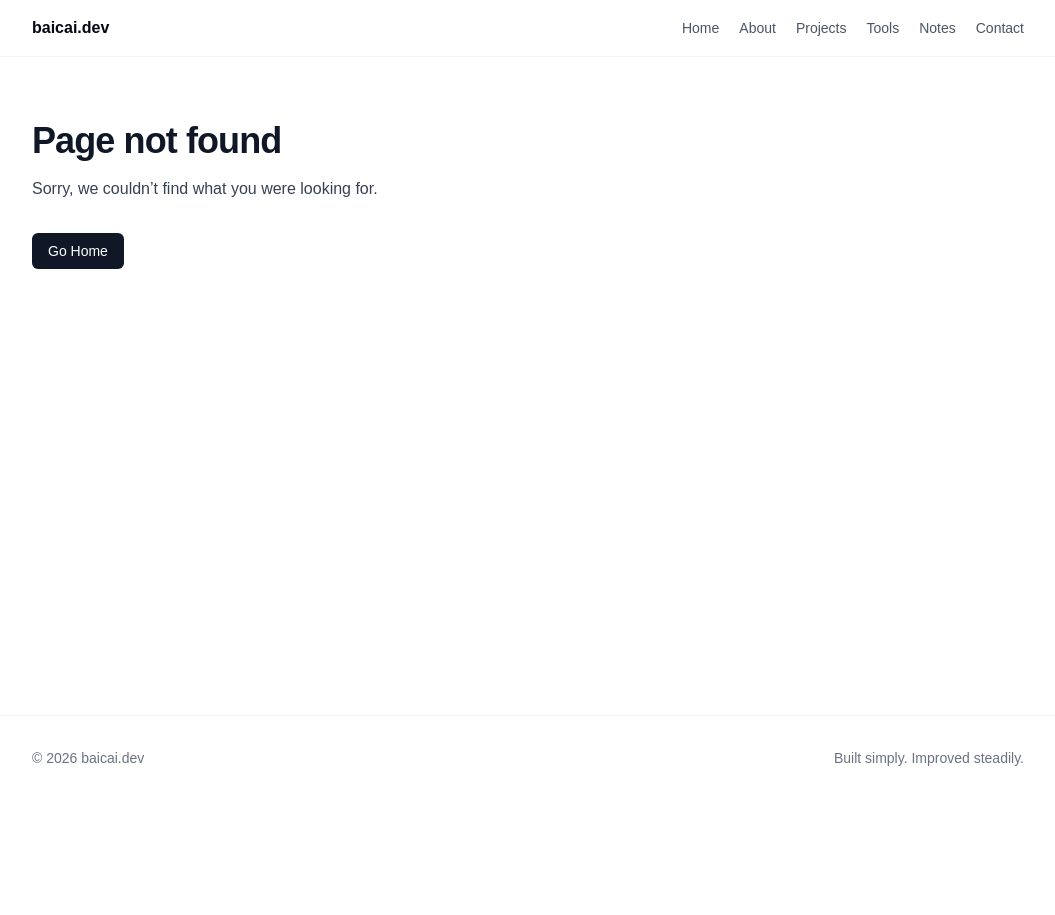
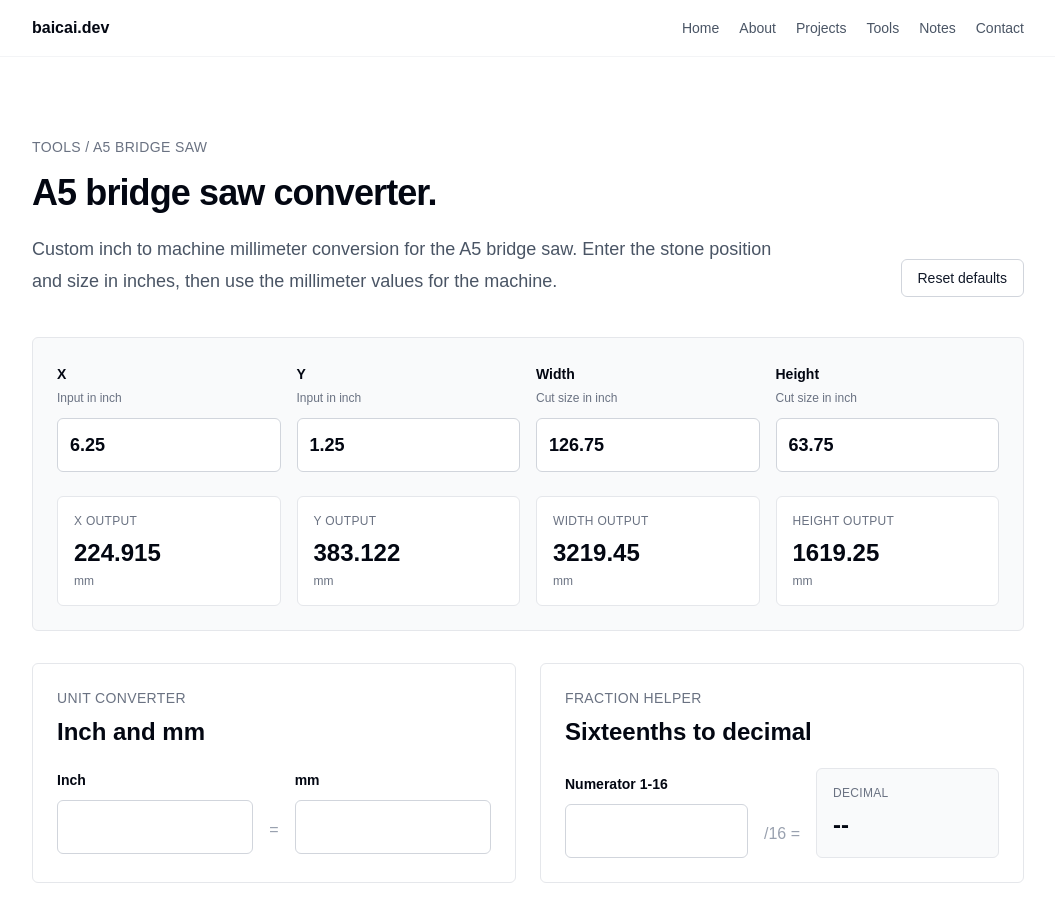
Before and after one commit to BaiCaiMark/baicai.dev, a Next.js app: page /tools/a5-bridge-saw in a window 1280 px wide. Before the commit this address had no page. Shown: the top 915 px of the page, without its empty margins (112-1167 px from the left). Before the commit the page ends 800 px from the top, so only its background shows below. Built offline with nearby package versions, Linux system fonts and the light colour scheme.

Commit message:
Add A5 bridge saw calculator

```diff
--- /dev/null
+++ b/app/tools/a5-bridge-saw/page.tsx
@@ -0,0 +1,190 @@
+'use client'
+
+import { useMemo, useState } from 'react'
+
+type FieldKey = 'x' | 'y' | 'width' | 'height'
+
+const initialValues: Record<FieldKey, string> = {
+  x: '6.25',
+  y: '1.25',
+  width: '126.75',
+  height: '63.75',
+}
+
+const fieldLabels: Array<{ key: FieldKey; label: string; hint: string }> = [
+  { key: 'x', label: 'X', hint: 'Input in inch' },
+  { key: 'y', label: 'Y', hint: 'Input in inch' },
+  { key: 'width', label: 'Width', hint: 'Cut size in inch' },
+  { key: 'height', label: 'Height', hint: 'Cut size in inch' },
+]
+
+function parseNumber(value: string) {
+  const parsed = Number(value)
+  return Number.isFinite(parsed) ? parsed : null
+}
+
+function formatValue(value: number, decimals: number) {
+  return value.toFixed(decimals)
+}
+
+export default function A5BridgeSawPage() {
+  const [values, setValues] = useState(initialValues)
+  const [inch, setInch] = useState('')
+  const [mm, setMm] = useState('')
+  const [fraction, setFraction] = useState('')
+
+  const outputs = useMemo(() => {
+    const x = parseNumber(values.x)
+    const y = parseNumber(values.y)
+    const width = parseNumber(values.width)
+    const height = parseNumber(values.height)
+
+    return {
+      x: x === null ? '' : formatValue(x * 25.4 + 62.9899 + 3.175, 3),
+      y: y === null ? '' : formatValue(y * 25.4 + 351.372, 3),
+      width: width === null ? '' : formatValue(width * 25.4, 2),
+      height: height === null ? '' : formatValue(height * 25.4, 2),
+    }
+  }, [values])
+
+  const fractionResult = useMemo(() => {
+    const numerator = Number(fraction)
+    if (!Number.isInteger(numerator) || numerator < 1 || numerator > 16) {
+      return ''
+    }
+
+    return formatValue(numerator / 16, 4)
+  }, [fraction])
+
+  function updateField(key: FieldKey, value: string) {
+    setValues((current) => ({ ...current, [key]: value }))
+  }
+
+  function updateFromInch(value: string) {
+    setInch(value)
+    const parsed = parseNumber(value)
+    setMm(parsed === null ? '' : formatValue(parsed * 25.4, 3))
+  }
+
+  function updateFromMm(value: string) {
+    setMm(value)
+    const parsed = parseNumber(value)
+    setInch(parsed === null ? '' : formatValue(parsed / 25.4, 4))
+  }
+
+  function resetA5Defaults() {
+    setValues(initialValues)
+  }
+
+  return (
+    <section className="mx-auto max-w-5xl px-4 py-12 sm:py-20">
+      <div className="flex flex-col gap-6 sm:flex-row sm:items-end sm:justify-between">
+        <div className="max-w-3xl">
+          <p className="text-sm font-medium uppercase tracking-wide text-gray-500">Tools / A5 Bridge Saw</p>
+          <h1 className="mt-4 text-4xl font-semibold tracking-tight text-gray-950">A5 bridge saw converter.</h1>
+          <p className="mt-5 text-lg leading-8 text-gray-600">
+            Custom inch to machine millimeter conversion for the A5 bridge saw. Enter the stone
+            position and size in inches, then use the millimeter values for the machine.
+          </p>
+        </div>
+        <button
+          type="button"
+          onClick={resetA5Defaults}
+          className="w-fit rounded-md border border-gray-300 px-4 py-2 text-sm font-medium text-gray-900 transition hover:border-gray-900"
+        >
+          Reset defaults
+        </button>
+      </div>
+
+      <div className="mt-10 rounded-md border border-gray-200 bg-gray-50 p-4 sm:p-6">
+        <div className="grid gap-4 sm:grid-cols-4">
+          {fieldLabels.map((field) => (
+            <label key={field.key} className="block">
+              <span className="text-sm font-semibold text-gray-950">{field.label}</span>
+              <span className="mt-1 block text-xs text-gray-500">{field.hint}</span>
+              <input
+                inputMode="decimal"
+                value={values[field.key]}
+                onChange={(event) => updateField(field.key, event.target.value)}
+                className="mt-3 w-full rounded-md border border-gray-300 bg-white px-3 py-3 text-lg font-semibold text-gray-950 outline-none transition focus:border-gray-950"
+              />
+            </label>
+          ))}
+        </div>
+
+        <div className="mt-6 grid gap-4 sm:grid-cols-4">
+          {fieldLabels.map((field) => (
+            <div key={field.key} className="rounded-md border border-gray-200 bg-white p-4">
+              <p className="text-xs font-medium uppercase tracking-wide text-gray-500">{field.label} output</p>
+              <p className="mt-2 text-2xl font-semibold tabular-nums text-gray-950">
+                {outputs[field.key] || '--'}
+              </p>
+              <p className="mt-1 text-xs text-gray-500">mm</p>
+            </div>
+          ))}
+        </div>
+      </div>
+
+      <div className="mt-8 grid gap-6 lg:grid-cols-2">
+        <div className="rounded-md border border-gray-200 p-5 sm:p-6">
+          <p className="text-sm font-medium uppercase tracking-wide text-gray-500">Unit converter</p>
+          <h2 className="mt-2 text-2xl font-semibold text-gray-950">Inch and mm</h2>
+          <div className="mt-5 grid gap-4 sm:grid-cols-[1fr_auto_1fr] sm:items-end">
+            <label className="block">
+              <span className="text-sm font-semibold text-gray-950">Inch</span>
+              <input
+                inputMode="decimal"
+                value={inch}
+                onChange={(event) => updateFromInch(event.target.value)}
+                className="mt-2 w-full rounded-md border border-gray-300 px-3 py-3 text-lg font-semibold text-gray-950 outline-none transition focus:border-gray-950"
+              />
+            </label>
+            <div className="hidden pb-3 text-gray-400 sm:block">=</div>
+            <label className="block">
+              <span className="text-sm font-semibold text-gray-950">mm</span>
+              <input
+                inputMode="decimal"
+                value={mm}
+                onChange={(event) => updateFromMm(event.target.value)}
+                className="mt-2 w-full rounded-md border border-gray-300 px-3 py-3 text-lg font-semibold text-gray-950 outline-none transition focus:border-gray-950"
+              />
+            </label>
+          </div>
+        </div>
+
+        <div className="rounded-md border border-gray-200 p-5 sm:p-6">
+          <p className="text-sm font-medium uppercase tracking-wide text-gray-500">Fraction helper</p>
+          <h2 className="mt-2 text-2xl font-semibold text-gray-950">Sixteenths to decimal</h2>
+          <div className="mt-5 grid gap-4 sm:grid-cols-[1fr_auto_1fr] sm:items-end">
+            <label className="block">
+              <span className="text-sm font-semibold text-gray-950">Numerator 1-16</span>
+              <input
+                inputMode="numeric"
+                value={fraction}
+                onChange={(event) => setFraction(event.target.value)}
+                className="mt-2 w-full rounded-md border border-gray-300 px-3 py-3 text-lg font-semibold text-gray-950 outline-none transition focus:border-gray-950"
+              />
+            </label>
+            <div className="hidden pb-3 text-gray-400 sm:block">/16 =</div>
+            <div className="rounded-md border border-gray-200 bg-gray-50 p-4">
+              <p className="text-xs font-medium uppercase tracking-wide text-gray-500">Decimal</p>
+              <p className="mt-2 text-2xl font-semibold tabular-nums text-gray-950">
+                {fractionResult || '--'}
+              </p>
+            </div>
+          </div>
+        </div>
+      </div>
+
+      <div className="mt-8 rounded-md border border-gray-200 p-5 sm:p-6">
+        <h2 className="text-lg font-semibold text-gray-950">A5 machine parameters</h2>
+        <div className="mt-4 grid gap-3 text-sm text-gray-600 sm:grid-cols-2">
+          <p>X output = X inch x 25.4 + 62.9899 + 3.175</p>
+          <p>Y output = Y inch x 25.4 + 351.372</p>
+          <p>Width output = Width inch x 25.4</p>
+          <p>Height output = Height inch x 25.4</p>
+        </div>
+      </div>
+    </section>
+  )
+}
```
